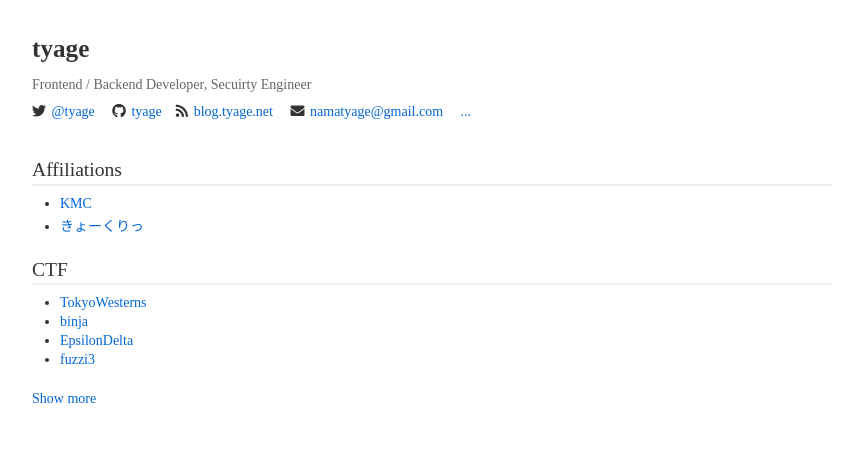
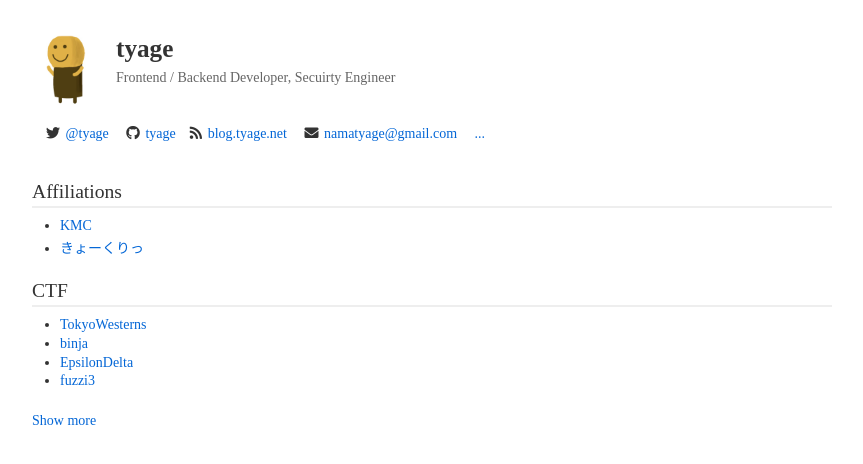
Before and after one commit to tyage/tyage.net, a website: page public/index.html in a window 1280 px wide. Shown: the whole page, without its empty margins (208-1071 px from the left). Drawn offline with Linux system fonts and the light colour scheme.

Commit message:
insert profile image

```diff
--- a/public/css/style.css
+++ b/public/css/style.css
@@ -20,7 +20,7 @@
 }
 ul {
   margin: 0;
-  padding: 0 0 0 2rem;
+  padding: 0 0 0 1.5rem;
 }
 li {
   margin: 0.2rem 0;
@@ -37,16 +37,27 @@
   display: none;
 }
 
-.head-content {
+.profile-main {
   margin: 2.5rem 0 2.5rem 0;
 }
-.head-content > .title {
+.profile-head {
+  display: flex;
+  margin: 0 0 1.2rem 0;
+}
+.profile-image {
+  width: 70px;
+  height: 70px;
+  margin: 0 1rem 0 0;
+}
+.profile-name {
   font-size: 1.8rem;
-  margin: 1.3rem 0 1rem 0;
+  margin: 0 0 0.5rem 0;
 }
-.head-content > .profile {
-  margin: 0 0 0.5rem 0;
+.profile-text {
   color: #666;
+}
+.identifications {
+  padding: 0 0 0 1rem;
 }
 .identifications p {
   display: inline-block;
@@ -58,15 +69,16 @@
 .identifications > details {
   display: inline;
 }
-.sub-content {
+.profile-sub {
   margin: 1.7rem 0;
+  padding: 0 0 0 0.5rem;
 }
-.sub-content > .title {
+.profile-sub > .title {
   font-size: 1.4rem;
   font-weight: normal;
   border-bottom: 2px solid #eee;
   padding: 0 0 0.2rem 0;
-  margin: 0 0 0.7rem 0;
+  margin: 0 0 0.7rem -0.5rem;
 }
 .job-title {
   font-size: 1.1rem;
--- a/public/index.html
+++ b/public/index.html
@@ -9,9 +9,14 @@
 </head>
 <body>
   <main>
-    <div class="head-content">
-      <h2 class="title">tyage</h2>
-      <p class="profile">Frontend / Backend Developer, Secuirty Engineer</p>
+    <div class="profile-main">
+      <div class="profile-head">
+        <img src="/images/profile.jpg" class="profile-image">
+        <div>
+          <h2 class="profile-name">tyage</h2>
+          <p class="profile-text">Frontend / Backend Developer, Secuirty Engineer</p>
+        </div>
+      </div>
 
       <div class="identifications">
         <p><i class="fab fa-twitter"></i><a href="https://twitter.com/tyage">@tyage</a></p>
@@ -28,7 +33,7 @@
       </div>
     </div>
 
-    <div class="sub-content">
+    <div class="profile-sub">
       <h3 class="title">Affiliations</h3>
       <ul>
         <li><a href="https://www.kmc.gr.jp/">KMC</a></li>
@@ -36,7 +41,7 @@
       </ul>
     </div>
 
-    <div class="sub-content">
+    <div class="profile-sub">
       <h3 class="title">CTF</h3>
       <ul>
         <li><a href="https://ctftime.org/team/12599">TokyoWesterns</a></li>
@@ -49,7 +54,7 @@
     <details>
       <summary><a>Show more</a></summary>
 
-      <div class="sub-content">
+      <div class="profile-sub">
         <h3 class="title">Experience</h3>
 
         <div class="job">
@@ -65,7 +70,8 @@
           </p>
         </div>
       </div>
-      <div class="sub-content">
+
+      <div class="profile-sub">
         <h3 class="title">Education</h3>
 
         <div class="job">
@@ -80,9 +86,7 @@
             <span class="job-date">Apr. 2012 - Mar. 2016</span>
           </p>
         </div>
-
       </div>
-
     </details>
   </main>
 </body>
```
Also changed, not shown: public/images/profile.jpg (added).
